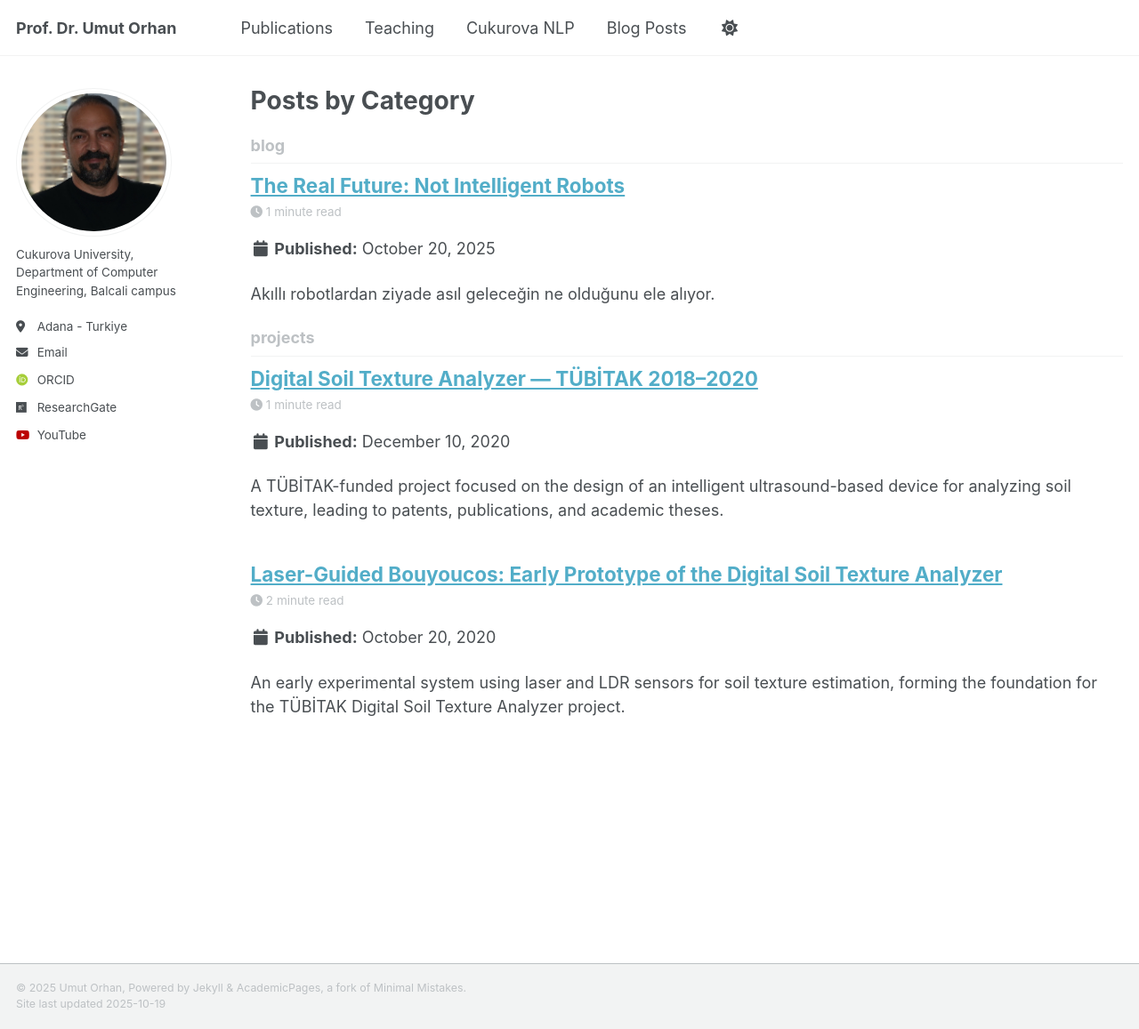
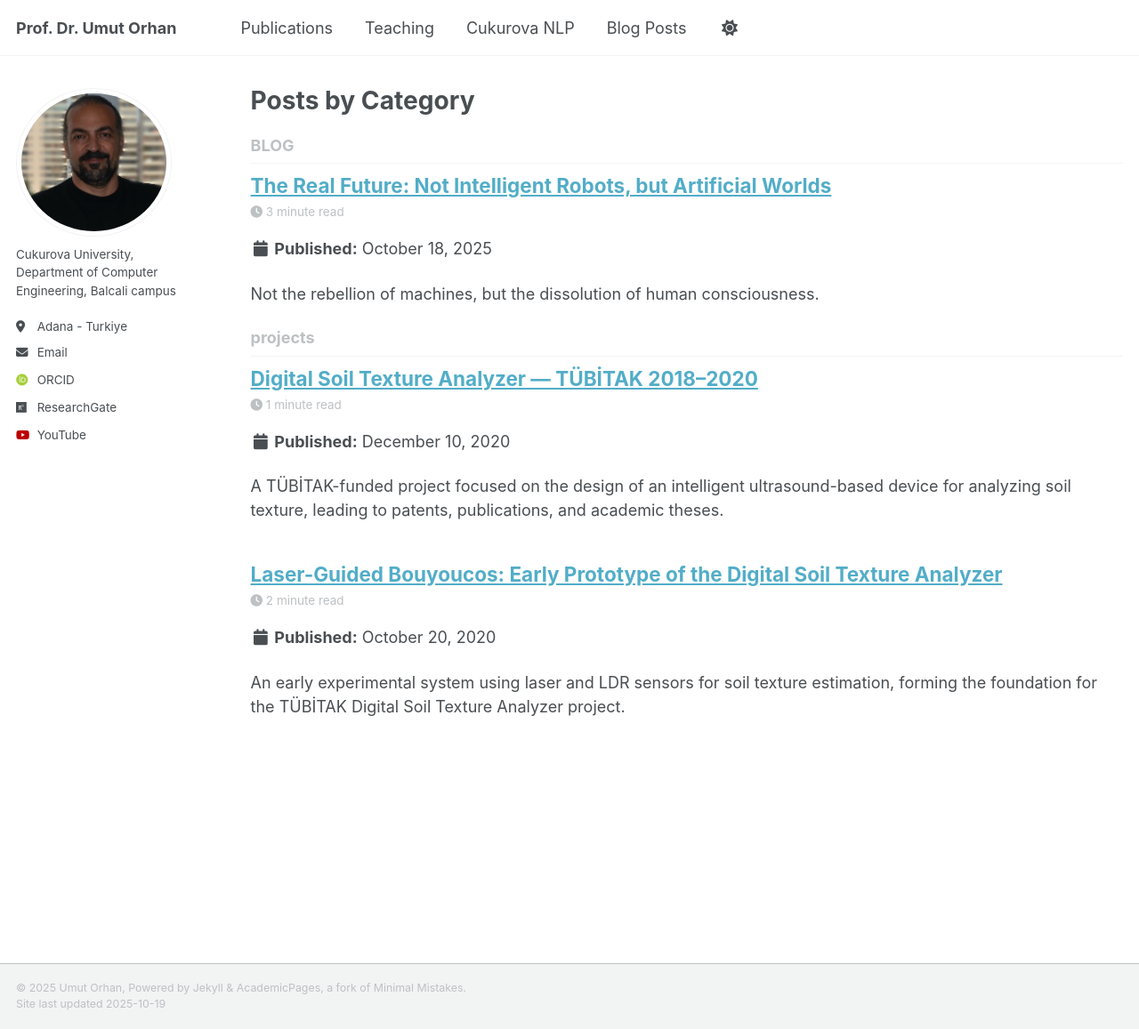
Before and after one commit to uorhan/uorhan.github.io, a Jekyll site: the page built from _pages/category-archive.html, in a window 1280 px wide and 1157 px high. Shown: the whole window at 89% size. Built offline with Jekyll 4.4.1, drawn with Linux system fonts in a browser that asks for light colours; some web fonts are replaced; some of the changed lines change nothing that is shown.

Commit message:
Revise blog post on future and artificial worlds
Updated the title, date, and categories of the blog post. Revised the content to focus on artificial worlds and the implications of technology on human consciousness.

```diff
--- a/_posts/2025-10-16-Future.md
+++ b/_posts/2025-10-16-Future.md
@@ -1,48 +1,81 @@
 ---
 layout: post
-title: "The Real Future: Not Intelligent Robots"
-date: 2025-10-20
-categories: blog
+title: "The Real Future: Not Intelligent Robots, but Artificial Worlds"
+date: 2025-10-18
+categories: BLOG
 tags: BLOG
-excerpt: "Akıllı robotlardan ziyade asıl geleceğin ne olduğunu ele alıyor."
+excerpt: "Not the rebellion of machines, but the dissolution of human consciousness."
 header:
-  image: /images/blog/real-future-not-intelligent-robots.jpg
-  caption: "Akıllı robotlar yerine insan-makine birlikteliğine dair bir vizyon"
+  image: /images/blog/artificial-world-future.jpg
+  caption: "Artificial World Colony – A reflection on digital existence"
 ---
 
-## Giriş
-Günümüzde “robotlar alıyor kontrolü” türü bir söylem sıkça karşımıza çıkıyor. Ancak burada asıl odaklanmamız gereken soru şu: **Geleceğin gerçekten ne olduğu** — sadece akıllı robotların üretimi değil, bu robotların ve YZ sistemlerinin toplum, insan, iş ve değerlerle nasıl bütünleştiğidir.
+## The Real Future: Not Intelligent Robots, but Artificial Worlds
 
-## Akıllı Robotlardan Korkmak mı, Yanlış Odak mı?
-Film ve medya, bizi “Yapay Zeka (YZ) ve robotların insanlığı ele geçireceği” senaryolarına yönlendiriyor. Bu söylem insanlığın teknolojiyi kontrol edemeyeceği yönünde bir korku yaratabiliyor.
-Ama gerçek şu: Robotlar ya da yapay zeka sistemleri kendi başlarına “niyet” taşımazlar — onları tasarlayan, yönlendiren ve kullanan insanlardır.
+Last weekend, while rewatching the *Planet of the Apes* series, I found myself wondering about the likelihood of its artificial intelligence version ever coming true.
+Rebellious robots, machines enslaving humanity, scenes full of blood and molten metal... But the more I thought about it, the more I realized: if I ever wrote such a story, it would be closer to *fancy* than science fiction.
+Because humanity, I believe, won’t lose its identity by fighting machines, but when machines start to **resemble** us.
 
-## İnsan + Robot Birbirini Tamamlamalı
-Gelecekte başarılı olan sistemler, “insan **ve** robot” ilişkisini benimseyecek. Yani robotlar bizi tamamlayan, insan yeteneklerini genişleten, rutina mahkûm bırakmayan araçlar olacak.
-- İnsan sezgisi, değerler, empati
-- Robotların hızı, doğruluğu, veri işleme gücü
-Bu birleşim, “robot mü insan mı?” tartışmasını aşarak “insan-robot işbirliği”ni ön plana çıkaracak.
+To me, science fiction is the art of the possible; fantasy, the art of the impossible.
+The idea of robots taking over the world still sounds fascinating — we’ve grown used to it through movies — yet it keeps its charm.
+And yet, “cyborgs,” those half-machine humans, are already everywhere.
+If we count those who can’t even go to the bathroom without their smartphones, well, it’s easier to count who’s *not* one of them.
 
-## Değişen İş Dünyası ve İnsan Rolü
-Robotlar ve otomasyon, bazı işleri ortadan kaldırabilir; fakat işten çıkarmaktan çok, işi yeniden tanımlama sürecinde rol oynayacaklar.
-İnsanlar artık
-- strateji belirleyen
-- kritik karar veren
-- yaratıcı ve empatik yönleriyle öne çıkan
-kişiler olacaktır.
+Algorithms sometimes know us better than we know ourselves.
+Our memories live in the clouds, our emotions turn into data, and the digital world now shapes us more deeply than any war could.
 
-## Etik, Değerler ve Teknoloji
-Teknoloji ne kadar ilerlerse ilerlesin, etik ve değer sistemleri teknolojiyle birlikte ilerlemeli.
-Sorulması gereken sorular:
-- Robotlara hangi görevleri veriyoruz?
-- İnsan-makine işbirliğinde kim sorumlu?
-- Veri, gizlilik, karar süreçleri…
-
-## Kapanış
-Akıllı robotlar elbette önemli. Ama geleceğin asıl anahtarı **insanlığın kendisi**, insan-makine ilişkilerinin yapısı ve bu ilişkinin toplumda, işte, değerlerde yarattığı dönüşümdür.
-Yani asıl soru: “Robotlar ne yapacak?” değil, “İnsan ve robot birlikte ne başarabilir?” olmalıdır.
+As a writer, this is exactly what I explore in the *Artificial World Colony* series: not the rebellion of robots, but the **dissolution of human consciousness.**
 
 ---
 
-> “Robotlar değil, bizim nasıl kullandığımız önemli.”
-> — Anonim bir teknoloji düşünürü
+## The Cold Reality of Artificial Worlds
+
+The universe of the series isn’t a space adventure in the traditional sense.
+Humans, fleeing a decaying Earth, believe they’ve found “salvation” on artificial planets (the **Navy Sphere**, **Orange Sphere**, and **Cotton Sphere**).
+But these worlds are not salvation; they’re meticulously engineered habitats — or, as some would say, prisons.
+
+Each one is a perfectly balanced ecosystem, yet the people living within them slowly forget the essentials: why they live, what their memories mean, and what freedom of thought once felt like.
+
+Artificial intelligence isn’t the enemy in these worlds.
+It’s not even a friend.
+It is our **echo**, the digital reflection of our fears, regrets, and unfinished desires.
+And humanity, amid all those echoes, is losing its own voice.
+
+---
+
+## Don’t Fear Robots, Fear Forgetting
+
+In fantasy stories, the threat almost always comes from outside: a monster, a rebellion, a catastrophe.
+Salvation, likewise, is often mystical.
+
+But I believe the real threat always comes from within.
+And salvation, when it comes, is scientific.
+
+In the *Artificial World Colony* universe, people are not prisoners of the robots they built, but of the **worlds** they built.
+Every engineer knows: as a system becomes more perfect, something must be left behind — ignorance, cruelty, instability, injustice.
+
+In my version of the future, this becomes both tragedy and triumph: humanity’s final evolution, completing itself through machines, purged of its animal nature.
+
+---
+
+## The Mission of Science Fiction: To Warn
+
+For me, science fiction is not about predicting the future; it’s about questioning the present in the most honest way possible.
+*Artificial World Colony* is, in that sense, a warning.
+Digitalization isn’t just comfort — it’s a mirror, reflecting every flaw we’ve tried to hide.
+
+And yet, I’m not sure.
+Maybe a new *Planet of the Apes* will truly exist someday — but not in the forests.
+Rather in **server rooms**, humming beneath the surface, much like the *Matrix* universe.
+
+---
+
+## Conclusion: We Are Building the Hell Ourselves
+
+When I think about the future, robots are perhaps the least frightening objects to me.
+What truly terrifies me?
+**Greed.**
+
+*Artificial World Colony* is the novel of that realization — a warning, a mirror, a reminder:
+Hell isn’t made of fire.
+It’s built from our insatiable hunger and our distance from justice.
```
